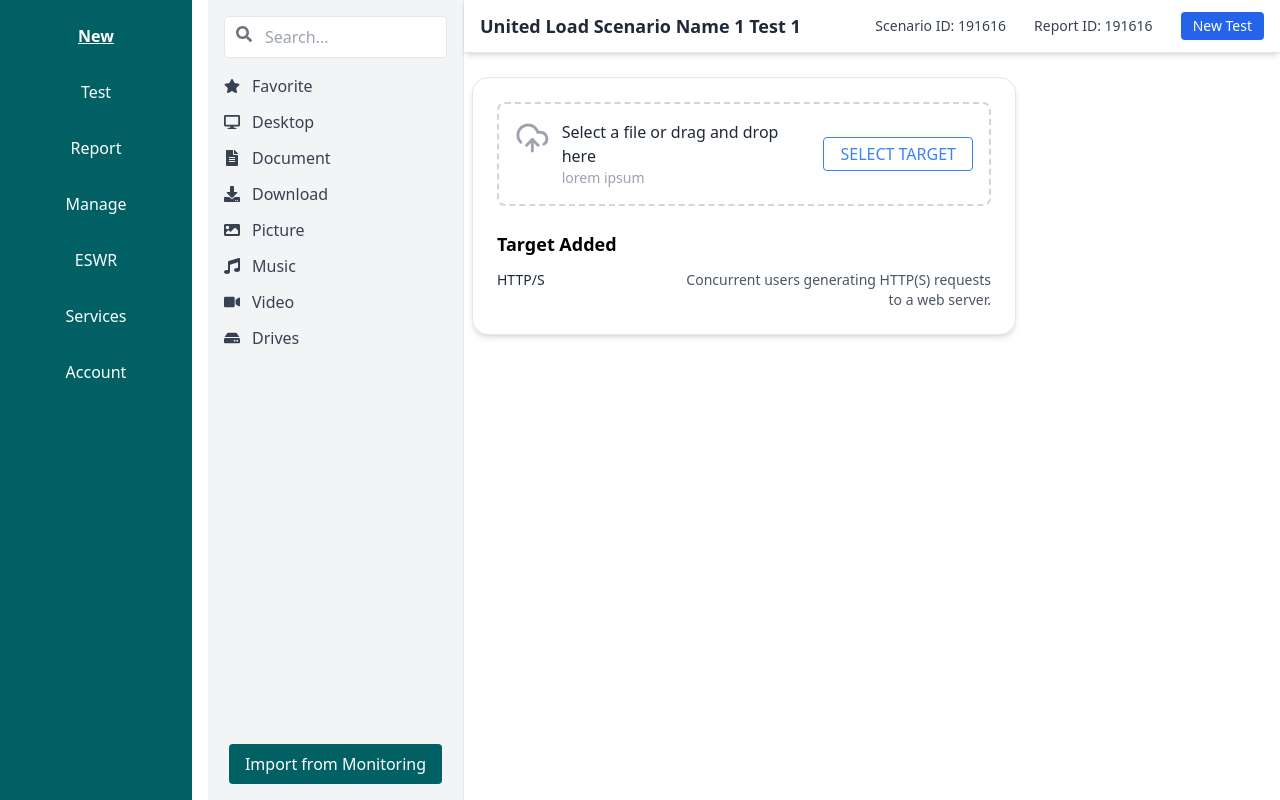
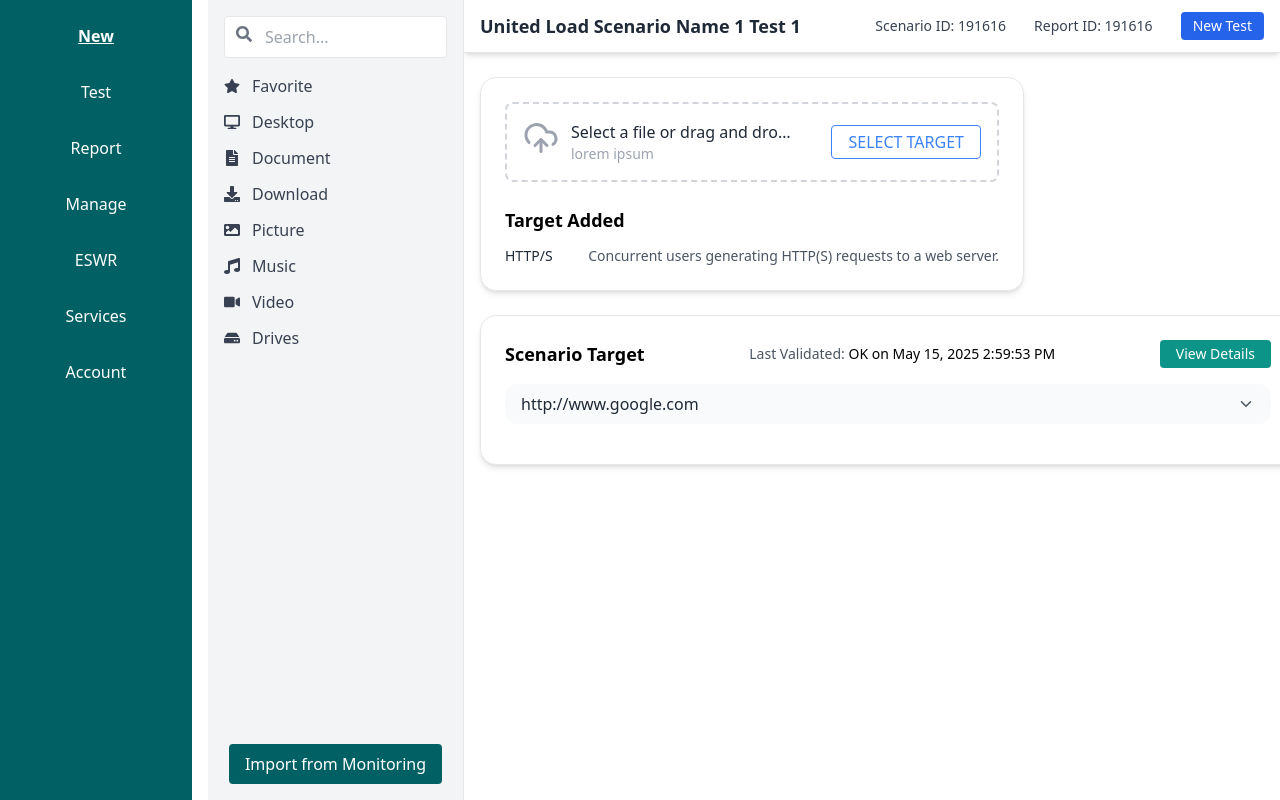
Before and after one commit to Avinash123-singh/LoadTesting, a React (Vite) app in the folder loadtesting/: page /new in a window 1280 px wide. Built offline with nearby package versions, Linux system fonts and the light colour scheme.

Commit message:
created UI

```diff
--- a/loadtesting/package.json
+++ b/loadtesting/package.json
@@ -10,6 +10,7 @@
     "preview": "vite preview"
   },
   "dependencies": {
+    "@heroicons/react": "^2.2.0",
     "lucide-react": "^0.517.0",
     "react": "^19.1.0",
     "react-dom": "^19.1.0",
--- a/loadtesting/src/index.css
+++ b/loadtesting/src/index.css
@@ -1,3 +1,13 @@
 @tailwind base;
 @tailwind components;
 @tailwind utilities;
+
+/* Hide scrollbar but allow scroll */
+.scrollbar-hidden {
+  scrollbar-width: none; /* Firefox */
+  -ms-overflow-style: none;  /* IE 10+ */
+}
+
+.scrollbar-hidden::-webkit-scrollbar {
+  display: none; /* Chrome, Safari and Opera */
+}
--- a/loadtesting/src/pages/new/New.jsx
+++ b/loadtesting/src/pages/new/New.jsx
@@ -1,19 +1,19 @@
-
 import React from "react";
 import NewSidebar from "../../component/SideBar/sidebar";
 import Header from "../../component/Header/header";
 import TargetUploadBox from "./componet/uploadBox";
+import ScenarioTarget from "./componet/ScenarioTarget";
 
 const New = () => {
   return (
     <div className="flex h-screen">
       <NewSidebar />
-
-      <div className="flex-1">
+      <div className="flex-1 overflow-y-auto scrollbar-hidden">
         <Header />
-
-         <TargetUploadBox />
-
+        <TargetUploadBox />
+        <div>
+          <ScenarioTarget />
+        </div>
       </div>
     </div>
   );
--- /dev/null
+++ b/loadtesting/src/pages/new/componet/ScenarioTarget.jsx
@@ -0,0 +1,89 @@
+import React, { useState } from "react";
+import { ChevronDown, ChevronUp } from "lucide-react";
+
+const ScenarioTarget = () => {
+  const [showTable, setShowTable] = useState(false);
+
+  return (
+    <div className="bg-white rounded-2xl shadow-md border border-gray-200 p-4 sm:p-6 mx-2 sm:mx-4 my-6 w-full overflow-x-hidden">
+      {/* Header */}
+      <div className="flex flex-col md:flex-row justify-between md:items-center mb-4 gap-2 w-full">
+        <h2 className="text-lg font-semibold text-black">Scenario Target</h2>
+
+        {/* Center Text */}
+        <div className="text-sm text-gray-600 text-center flex-1">
+          Last Validated:{" "}
+          <span className="text-black">OK on May 15, 2025 2:59:53 PM</span>
+        </div>
+
+        <button className="bg-teal-600 text-white px-4 py-1 rounded hover:bg-teal-700 text-sm whitespace-nowrap self-end md:self-auto">
+          View Details
+        </button>
+      </div>
+
+      {/* Target URL with Toggle Arrow */}
+      <div
+        className="bg-gray-50 px-4 py-2 rounded-xl font-medium text-gray-800 mb-4 flex items-center justify-between cursor-pointer"
+        onClick={() => setShowTable((prev) => !prev)}
+      >
+        http://www.google.com
+        <button className="text-gray-600">
+          {showTable ? <ChevronUp size={18} /> : <ChevronDown size={18} />}
+        </button>
+      </div>
+
+      {/* Table and Delay Section */}
+      {showTable && (
+        <div className="flex flex-col lg:flex-row gap-4 overflow-x-auto">
+          {/* Table */}
+          <div className="flex-1 min-w-[300px] rounded-xl border border-gray-100 overflow-auto">
+            <table className="w-full text-sm text-gray-800">
+              <tbody>
+                {[
+                  ["Task Type", "HTTP/S"],
+                  ["Time Validation Threshold", "60 Sec"],
+                  ["Request Type", "Get"],
+                  ["Follow Redirects", "Yes"],
+                  ["Full page download", "No"],
+                  ["Check Certificate Authority", "Yes"],
+                  ["Check Certificate CN", "Yes"],
+                  ["Check Certificate Date", "Yes"],
+                  ["Check Certificate Revocation", "Yes"],
+                  ["Check Certificate Usage", "Yes"],
+                ].map(([label, value], idx) => (
+                  <tr key={idx} className={idx < 9 ? "border-b" : ""}>
+                    <td className="p-3 font-medium">{label}</td>
+                    <td className="p-3 text-right">{value}</td>
+                  </tr>
+                ))}
+              </tbody>
+            </table>
+          </div>
+
+          {/* Delay Box */}
+          <div className="bg-gray-100 rounded-xl p-5 w-full lg:w-60 min-w-[250px]">
+            <h3 className="text-md font-semibold mb-4">Delay</h3>
+
+            <div className="mb-4">
+              <p className="text-sm text-gray-600">Minimum</p>
+              <div className="bg-white rounded-lg px-3 py-2 shadow-sm flex justify-between items-center mt-1">
+                <span>3</span>
+                <span className="text-gray-400 text-sm">sec</span>
+              </div>
+            </div>
+
+            <div>
+              <p className="text-sm text-gray-600">Maximum</p>
+              <div className="bg-white rounded-lg px-3 py-2 shadow-sm flex justify-between items-center mt-1">
+                <span>6</span>
+                <span className="text-gray-400 text-sm">sec</span>
+              </div>
+            </div>
+          </div>
+        </div>
+      )}
+    </div>
+  );
+};
+
+export default ScenarioTarget;
--- a/loadtesting/src/pages/new/componet/uploadBox.jsx
+++ b/loadtesting/src/pages/new/componet/uploadBox.jsx
@@ -3,17 +3,17 @@ import { UploadCloud } from "lucide-react";
 
 const TargetUploadBox = () => {
   return (
-    <div className="w-full lg:w-2/3 max-w-4xl bg-white rounded-2xl shadow-md border border-gray-200 p-6 mr-auto my-6 ml-2">
+    <div className="w-full lg:w-2/3 max-w-4xl bg-white rounded-2xl shadow-md border border-gray-200 p-4 sm:p-6 my-6 mr-auto ml-2 sm:ml-4">
       {/* Upload Box */}
       <div className="border-2 border-dashed border-gray-300 rounded-lg p-4 flex flex-col sm:flex-row items-start sm:items-center justify-between gap-4">
-        <div className="flex items-start gap-3">
-          <UploadCloud size={36} className="text-gray-400" />
-          <div>
-            <p className="text-base font-medium text-gray-800">Select a file or drag and drop here</p>
-            <p className="text-sm text-gray-400">lorem ipsum</p>
+        <div className="flex items-start gap-3 flex-1 min-w-0">
+          <UploadCloud size={36} className="text-gray-400 flex-shrink-0" />
+          <div className="min-w-0">
+            <p className="text-base font-medium text-gray-800 truncate">Select a file or drag and drop here</p>
+            <p className="text-sm text-gray-400 truncate">lorem ipsum</p>
           </div>
         </div>
-        <button className="border border-blue-500 text-blue-500 px-4 py-1 rounded hover:bg-blue-50 transition whitespace-nowrap">
+        <button className="border border-blue-500 text-blue-500 px-4 py-1 rounded hover:bg-blue-50 transition whitespace-nowrap flex-shrink-0 sm:ml-4">
           SELECT TARGET
         </button>
       </div>
@@ -22,8 +22,8 @@ const TargetUploadBox = () => {
       <div className="mt-6">
         <h2 className="text-lg font-semibold text-black mb-3">Target Added</h2>
         <div className="flex flex-col sm:flex-row justify-between text-sm text-gray-800 gap-2">
-          <span className="font-medium">HTTP/S</span>
-          <p className="text-gray-600 sm:text-right max-w-xs">
+          <span className="font-medium whitespace-nowrap">HTTP/S</span>
+          <p className="text-gray-600 sm:text-right break-words max-w-full">
             Concurrent users generating HTTP(S) requests to a web server.
           </p>
         </div>
```
Also changed, not shown: 1 other file (tests, documents, lock files or other folders).
